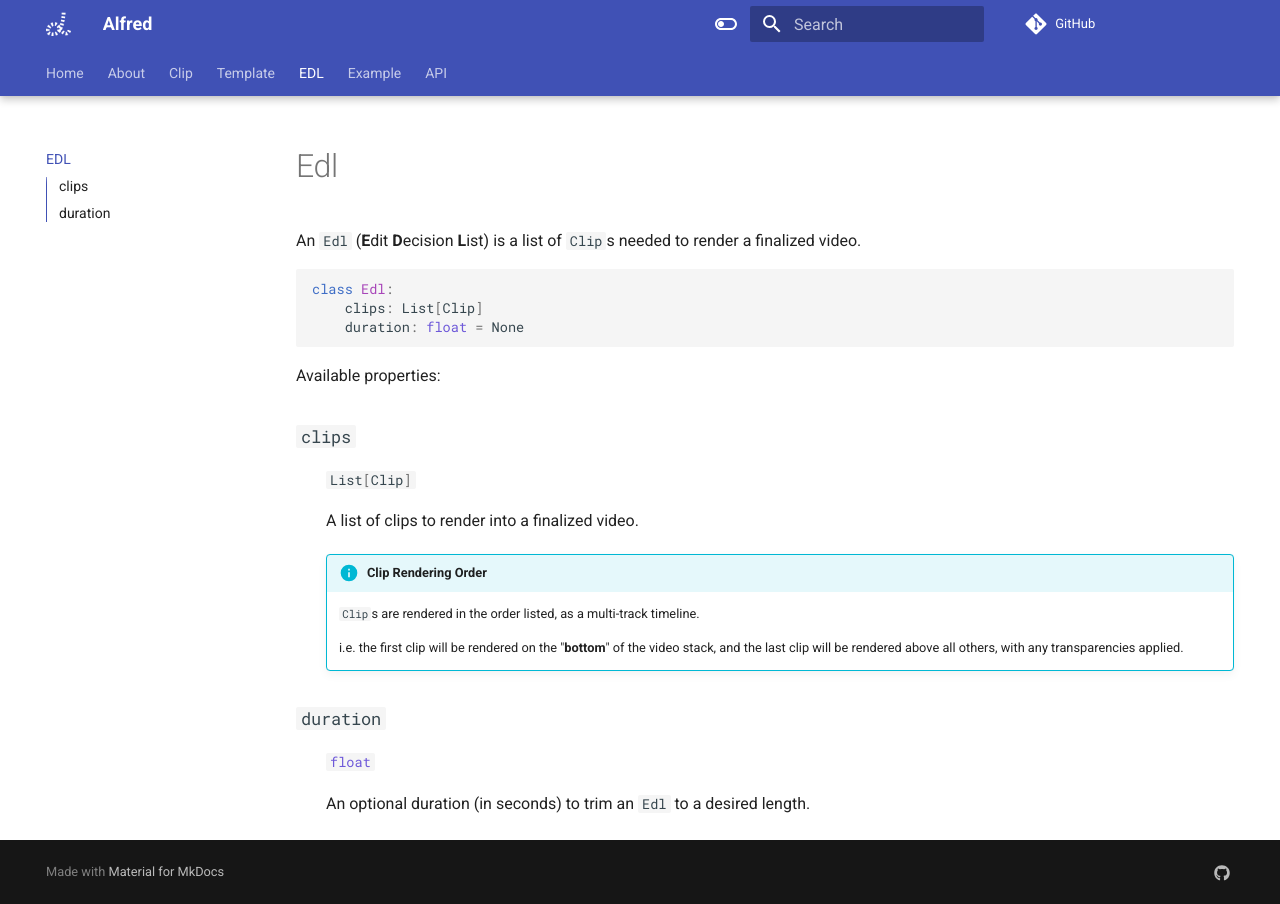
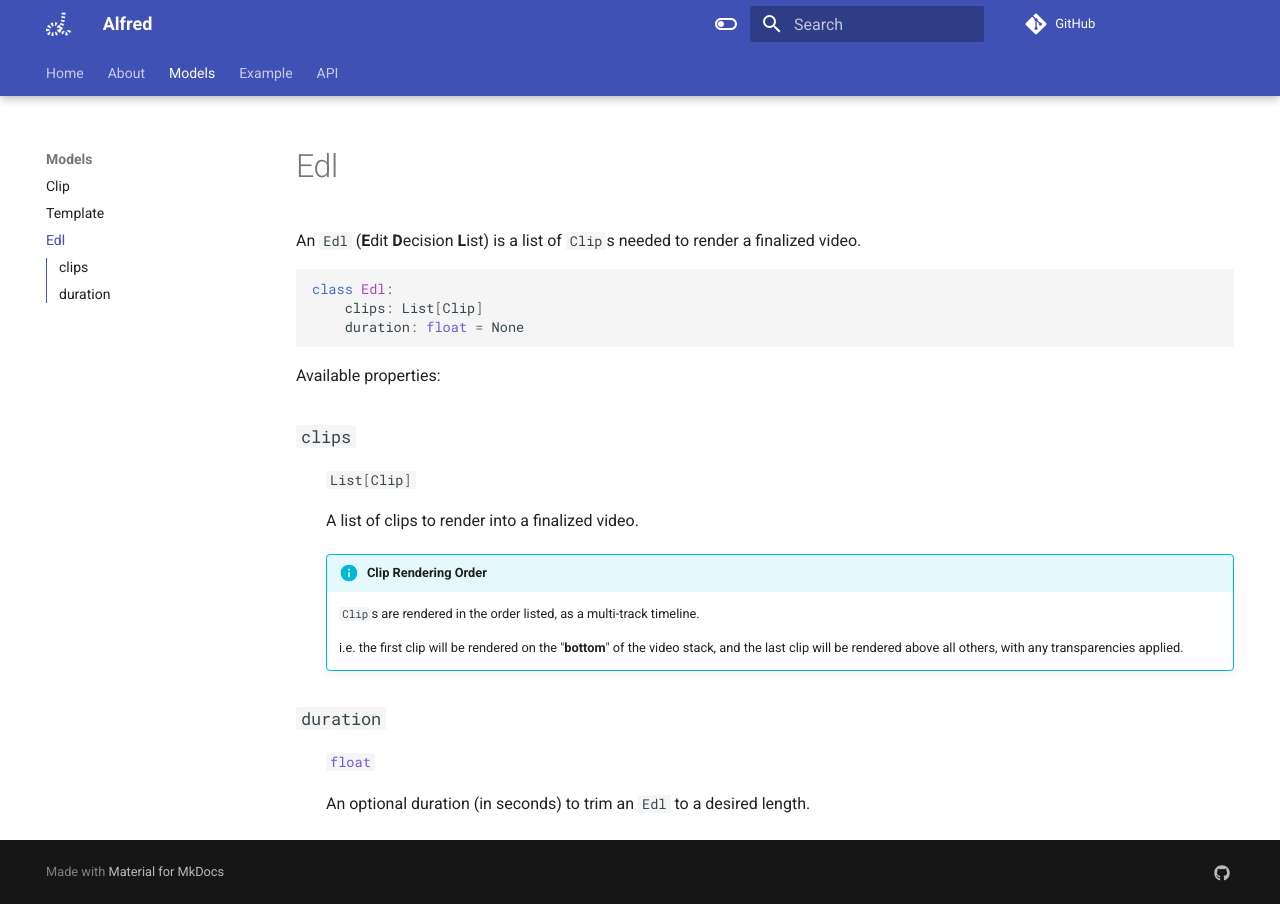
Before and after one commit to quaternionmedia/alfred, an MkDocs documentation site: the page built from docs/models/edl.md, in a window 1280 px wide. Built offline with MkDocs 1.6.1 and Material for MkDocs 9.7.7, drawn with Linux system fonts in a browser that asks for light colours; comment, search, counter and statistics services are not loaded.

Commit message:
restructure Models nav

```diff
--- a/mkdocs.yml
+++ b/mkdocs.yml
@@ -6,9 +6,10 @@ repo_url: https://github.com/quaternionmedia/alfred
 nav:
   - Home: index.md
   - About: about.md
-  - Clip: clip.md
-  - Template: template.md
-  - EDL: edl.md
+  - Models:
+    - Clip: models/clip.md
+    - Template: models/template.md
+    - Edl: models/edl.md
   - Example: example.md
   - API: api.md
 
```
Also changed, not shown: docs/models/clip.md (renamed from docs/clip.md), docs/models/edl.md (renamed from docs/edl.md), docs/models/template.md (renamed from docs/template.md).
